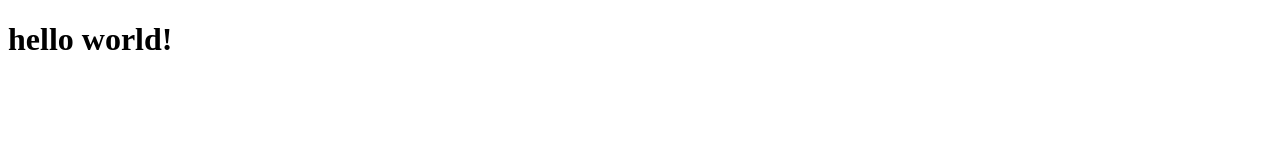
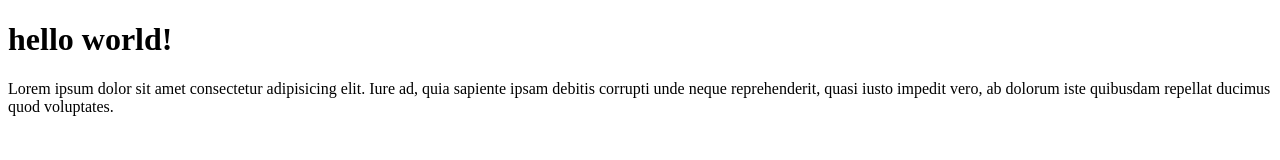
Before and after one commit to ketikmi/jams-git-test, a plain HTML site: page index.html in a window 1280 px wide. Drawn offline with Linux system fonts and the light colour scheme.

Commit message:
menambah paragraph

```diff
--- a/index.html
+++ b/index.html
@@ -8,5 +8,6 @@
 </head>
 <body>
     <h1>hello world!</h1>
+    <p>Lorem ipsum dolor sit amet consectetur adipisicing elit. Iure ad, quia sapiente ipsam debitis corrupti unde neque reprehenderit, quasi iusto impedit vero, ab dolorum iste quibusdam repellat ducimus quod voluptates.</p>
 </body>
 </html>
```
